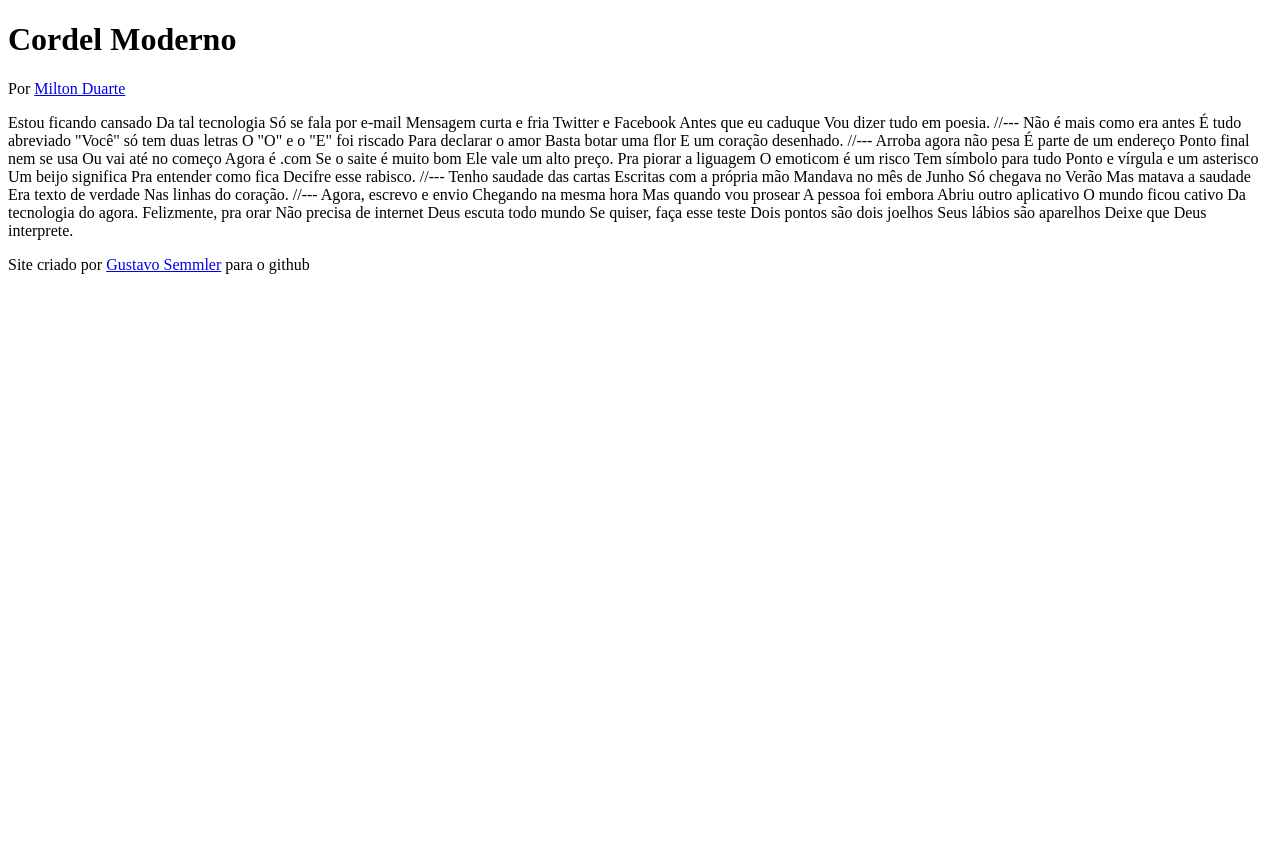
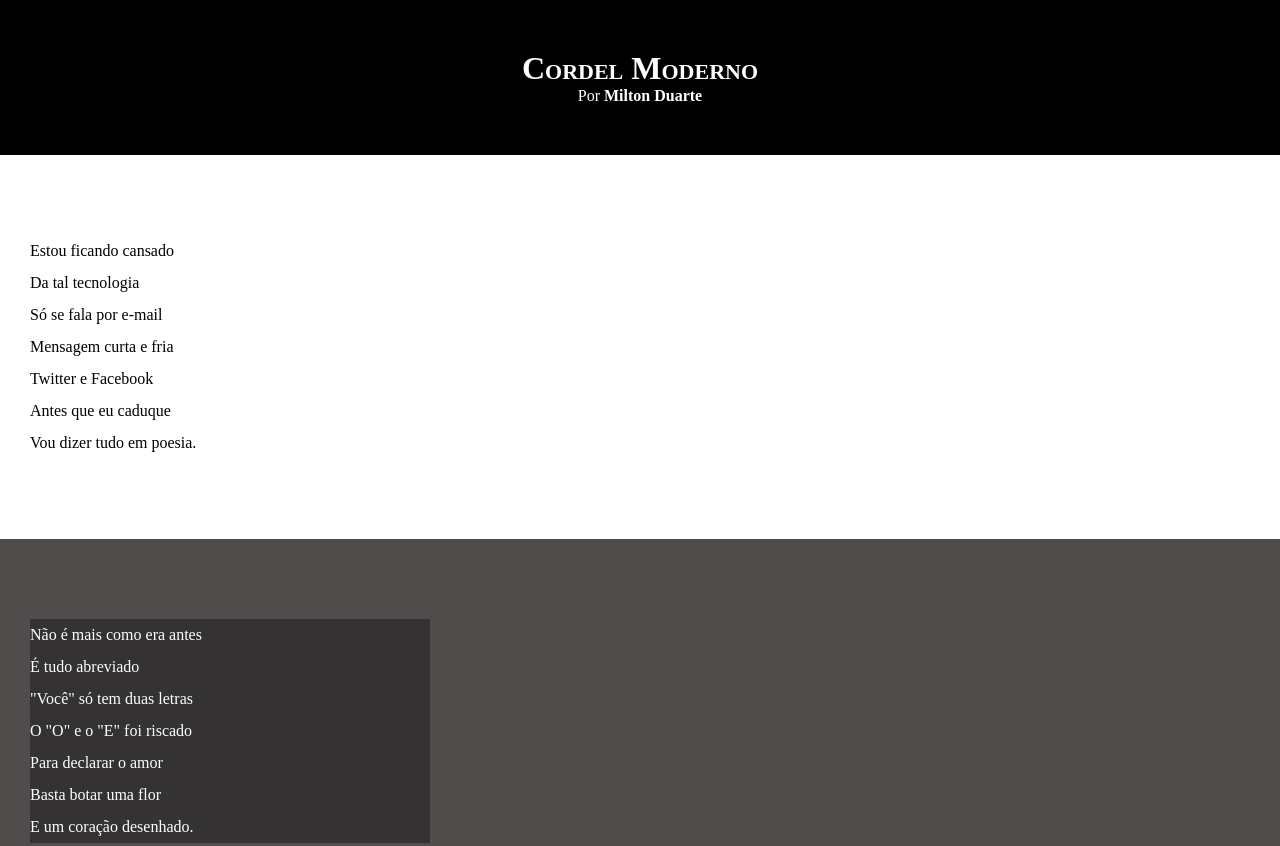
Before and after one commit to gustavosemmler/CURSO-HTML-E-CSS, a plain HTML site: page Exercícios/DESAFIO012/index.html in a window 1280 px wide. Shown: the top 846 px of the page. Before the commit the page ends 800 px from the top, so only its background shows below. Drawn offline with Linux system fonts and the light colour scheme.

Commit message:
atualizei o d12

```diff
--- a/Exercícios/DESAFIO012/index.html
+++ b/Exercícios/DESAFIO012/index.html
@@ -4,76 +4,104 @@
     <meta charset="UTF-8">
     <meta name="viewport" content="width=device-width, initial-scale=1.0">
     <title>Cordel morderno</title>
+    <link rel="stylesheet" href="style.css">
 </head>
 <body>
         <header>
-            <h1>Cordel Moderno</h1>
-            <p>Por <a href="https://www.recantodasletras.com.br/poesias/3186743]">Milton Duarte</a></p>
+            <h1>
+                Cordel Moderno
+            </h1>
+
+            <p>Por <a href="https://www.recantodasletras.com.br/poesias/3186743" target="_blank">Milton Duarte</a>
+            </p>
         </header>
 
-    Estou ficando cansado
-    Da tal tecnologia
-    Só se fala por e-mail
-    Mensagem curta e fria
-    Twitter e Facebook
-    Antes que eu caduque
-    Vou dizer tudo em poesia.
+    <section class="normal">
+        <p>
+            Estou ficando cansado <br>
+            Da tal tecnologia <br>
+            Só se fala por e-mail <br>
+            Mensagem curta e fria <br>
+            Twitter e Facebook <br>
+            Antes que eu caduque <br>
+            Vou dizer tudo em poesia.
+        </p>
+    </section>
 
-    //---
 
-    Não é mais como era antes
-    É tudo abreviado
-    "Você" só tem duas letras
-    O "O" e o "E" foi riscado
-    Para declarar o amor
-    Basta botar uma flor
-    E um coração desenhado.
+<section class="imagem">
 
-    //---
+        <p>
+            Não é mais como era antes <br>
+            É tudo abreviado <br>
+            "Você" só tem duas letras <br>
+            O "O" e o "E" foi riscado <br>
+            Para declarar o amor <br>
+            Basta botar uma flor <br>
+            E um coração desenhado.
+        </p>
+</section>
 
-    Arroba agora não pesa
-    É parte de um endereço
-    Ponto final nem se usa
-    Ou vai até no começo
-    Agora é .com
-    Se o saite é muito bom
-    Ele vale um alto preço.
 
-    Pra piorar a liguagem
-    O emoticom é um risco
-    Tem símbolo para tudo
-    Ponto e vírgula e um asterisco
-    Um beijo significa
-    Pra entender como fica
-    Decifre esse rabisco.
 
-    //---
+    <section class="normal">
+        <p>
+            Arroba agora não pesa <br>
+            É parte de um endereço <br>
+            Ponto final nem se usa <br>
+            Ou vai até no começo <br>
+            Agora é .com <br>
+            Se o saite é muito bom <br>
+            Ele vale um alto preço. <br>
+        </p>
 
-    Tenho saudade das cartas
-    Escritas com a própria mão
-    Mandava no mês de Junho
-    Só chegava no Verão
-    Mas matava a saudade
-    Era texto de verdade
-    Nas linhas do coração.
+        <p>
+            Pra piorar a liguagem <br>
+            O emoticom é um risco <br>
+            Tem símbolo para tudo <br>
+            Ponto e vírgula e um asterisco <br>
+            Um beijo significa <br>
+            Pra entender como fica <br>
+            Decifre esse rabisco.
+        </p>
+    </section>
 
-    //---
 
-    Agora, escrevo e envio
-    Chegando na mesma hora
-    Mas quando vou prosear
-    A pessoa foi embora
-    Abriu outro aplicativo
-    O mundo ficou cativo
-    Da tecnologia do agora.
 
-    Felizmente, pra orar
-    Não precisa de internet
-    Deus escuta todo mundo
-    Se quiser, faça esse teste
-    Dois pontos são dois joelhos
-    Seus lábios são aparelhos
-    Deixe que Deus interprete.
+    <section class="imagem">
+        <p>
+            Tenho saudade das cartas <br>
+            Escritas com a própria mão <br>
+            Mandava no mês de Junho <br>
+            Só chegava no Verão <br>
+            Mas matava a saudade <br>
+            Era texto de verdade <br>
+            Nas linhas do coração.
+        </p>
+    </section>
+
+
+    <section class="normal">
+        <p>
+            Agora, escrevo e envio <br>
+            Chegando na mesma hora <br>
+            Mas quando vou prosear <br>
+            A pessoa foi embora <br>
+            Abriu outro aplicativo <br>
+            O mundo ficou cativo <br>
+            Da tecnologia do agora. <br>
+        </p>
+
+        <p>
+            Felizmente, pra orar <br>
+            Não precisa de internet <br>
+            Deus escuta todo mundo <br>
+            Se quiser, faça esse teste <br>
+            Dois pontos são dois joelhos <br>
+            Seus lábios são aparelhos <br>
+            Deixe que Deus interprete.
+        </p>
+    </section>
 
     <footer>
         <p>Site criado por <a href="https://github.com/gustavosemmler" target="_blank">Gustavo Semmler</a> para o github</p>
--- /dev/null
+++ b/Exercícios/DESAFIO012/style.css
@@ -0,0 +1,69 @@
+@charset ("UTF-8");
+
+* {
+    margin: 0px;
+    padding: 0px;
+}
+
+html, body {
+    min-height: 100vh;
+    background-color: darkgrey;
+}
+
+header {
+    background-color: black;
+    color: white;
+    text-align: center;
+}
+
+header > h1 {
+    padding-top: 50px;
+    font-variant: small-caps;
+}
+
+header > p {
+    padding-bottom: 50px;
+}
+
+a {
+    color: white;
+    text-decoration: none;
+    font-weight: bolder;
+}
+
+a:hover {
+    text-decoration: underline;
+}
+
+header a:hover, footer a:hover {
+    text-decoration: underline;
+}
+
+section {
+    padding-top: 10vh;
+    padding-bottom: 10vh;
+    line-height: 2em;
+    padding-left: 30px;
+}
+
+section.normal {
+    background-color: white;
+    color: black;
+}
+
+section.imagem {
+    background-color: rgb(80, 76, 76);
+    color: white;
+}
+
+section.imagem > p {
+    background-color: rgba(0, 0, 0, 0.349);
+    width: 400px;
+}
+
+footer {
+    background-color: black;
+    text-align: center;
+    color: white;
+    padding: 10px;
+}
```
